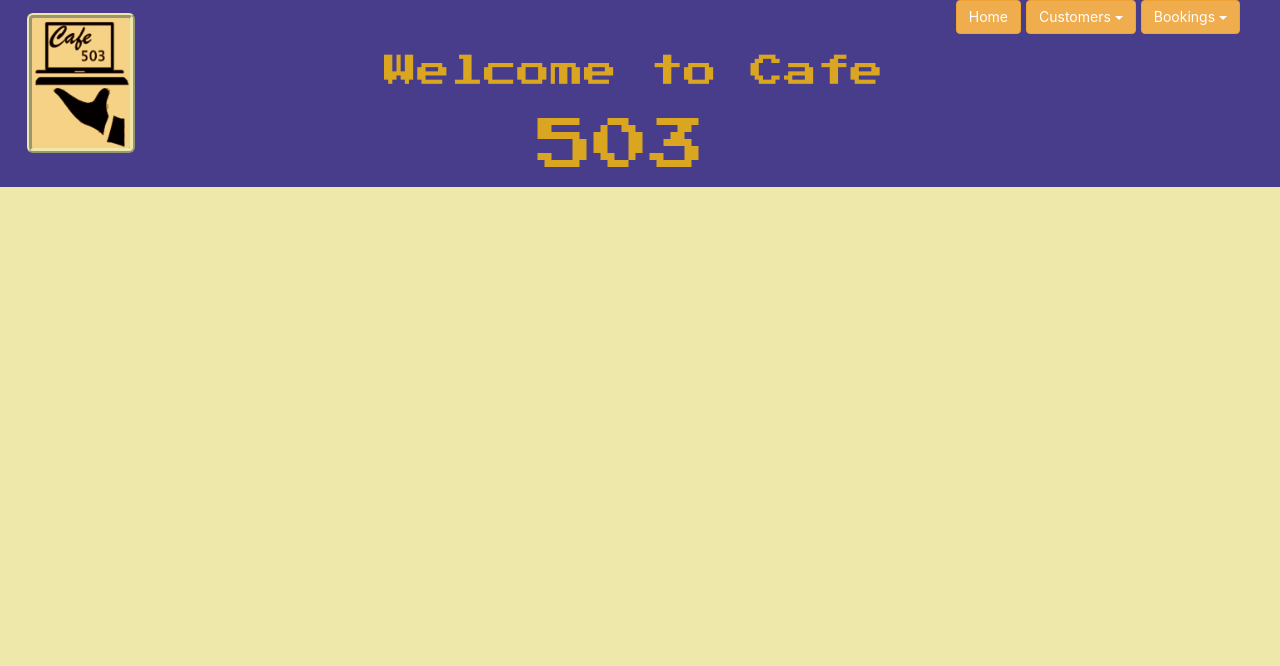
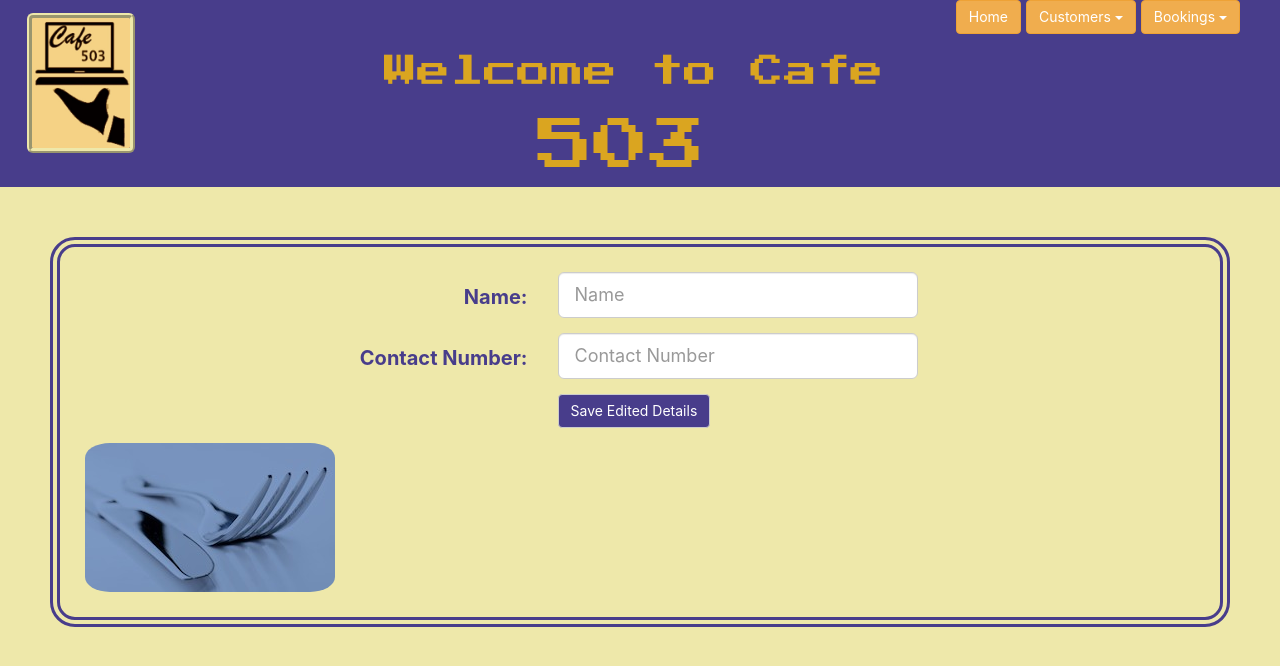
Before and after one commit to ShanzyHolm/Restaurant_Java_Project_FrontEnd, a React (Create React App) app in the folder restaurant_front/: page /customers/1/edit in a window 1280 px wide. Shown: the top 666 px of the page. Built offline with nearby package versions, Linux system fonts and the light colour scheme; no server answers.

Commit message:
Edit customer form routes done, still to work on prepopulated data

```diff
--- a/restaurant_front/src/App.js
+++ b/restaurant_front/src/App.js
@@ -4,6 +4,7 @@ import NavBar from './NavBar.js';
 import HomeComponent from './components/HomeComponent';
 import CustomerContainer from './containers/customers/CustomerContainer';
 import CustomerFormContainer from './containers/customers/CustomerFormContainer';
+import EditCustomerFormContainer from './containers/customers/EditCustomerFormContainer';
 import BookingFormContainer from './containers/bookings/BookingFormContainer';
 import BookingContainer from './containers/bookings/BookingContainer';
 
@@ -21,7 +22,10 @@ class App extends Component {
               const url = "/customers";
               return <CustomerContainer url={url}/>
             }}/>
-
+            <Route exact path="/customers/:id/edit" render={(props) => {
+                const url = "customers/" + props.match.params.id + "?projection=embedBookings/edit"
+                return <EditCustomerFormContainer url={url}/>
+            }}/>
             <Route exact path="/customers/:id" render={(props) => {
               const url = "/customers/" + props.match.params.id + "?projection=embedBookings"
               return <CustomerContainer url={url}/>
--- a/restaurant_front/src/NavBar.js
+++ b/restaurant_front/src/NavBar.js
@@ -1,6 +1,5 @@
 import React from 'react';
-import {Link} from 'react-router-dom';
-import { Button, ButtonToolbar, ButtonGroup, Navbar, Nav, NavItem, Image, DropdownButton, MenuItem, Grid, Row, Col } from 'react-bootstrap';
+import { Button, ButtonToolbar, ButtonGroup, Image, DropdownButton, MenuItem, Grid, Row } from 'react-bootstrap';
 
 const NavBar = () => {
   return (
--- a/restaurant_front/src/components/HomeComponent.js
+++ b/restaurant_front/src/components/HomeComponent.js
@@ -1,11 +1,11 @@
-import React, {Component} from 'react';
+import React from 'react';
 
 const HomeComponent = (props) => {
   return (
-    <div class="">
-      <img class="home" src="/images/image4.jpeg" alt=""/>
+    <div className="">
+      <img className="home" src="/images/image4.jpeg" alt=""/>
 
-      <h5 class="message"><strong>Remember:</strong>  Offer customers a beverage like Java, Mocha or Chai Tea and a starter like String cheese.</h5>
+      <h5 className="message"><strong>Remember:</strong>  Offer customers a beverage like Java, Mocha or Chai Tea and a starter like String cheese.</h5>
     </div>
   )
 
--- a/restaurant_front/src/components/customers/Customer.js
+++ b/restaurant_front/src/components/customers/Customer.js
@@ -3,6 +3,7 @@ import React from 'react';
 const Customer = (props) => {
 
   const url = "/customers/" + props.customer.id
+  const editUrl = "/customers/" + props.customer.id + "/edit"
 
   const bookings = props.customer.bookings.map((booking, index) => {
 		return <p key={index}>{booking.date}</p>
@@ -18,6 +19,9 @@ return (
       <strong>Phone Number: </strong> {props.customer.number}
     </p>
     <p className="customer-bookings"><strong>Bookings:  </strong>{bookings}</p>
+    <a href={editUrl}>
+      <p>Edit Customer Details</p>
+    </a>
   </div>
 )
 	}
--- a/restaurant_front/src/containers/bookings/BookingList.js
+++ b/restaurant_front/src/containers/bookings/BookingList.js
@@ -1,4 +1,4 @@
-import React, {Component} from 'react';
+import React from 'react';
 import Booking from '../../components/bookings/Booking.js';
 
 const BookingList = (props) => {
--- a/restaurant_front/src/containers/customers/CustomerList.js
+++ b/restaurant_front/src/containers/customers/CustomerList.js
@@ -1,4 +1,4 @@
-import React, {Component} from 'react';
+import React from 'react';
 import Customer from '../../components/customers/Customer.js';
 
 const CustomerList = (props) => {
--- /dev/null
+++ b/restaurant_front/src/containers/customers/EditCustomerFormContainer.js
@@ -0,0 +1,57 @@
+import React, {Component} from 'react';
+import { Form, FormGroup, Col, ControlLabel, FormControl, Button } from 'react-bootstrap';
+
+class EditCustomerFormContainer extends Component {
+  constructor(props){
+    super(props);
+    this.state = {customers: []}
+  }
+
+  componentDidMount(){
+    fetch('/customers')
+    .then((res) => res.json())
+    .then((data) => {
+      this.setState({customers: data._embedded.customers})
+      console.log(data);
+    })
+  }
+
+    render(){
+      return(
+        <div className="customerFormContainer">
+          <div className="row">
+            <Form horizontal onSubmit={this.handleSubmit}>
+
+              <FormGroup bsSize="large" controlId="customerForm">
+                <Col className="font" componentClass={ControlLabel} smOffset={1} sm={4}> {' '}
+                  <strong className="font">Name: </strong>
+                </Col>
+                <Col sm={4}>
+                  <FormControl type="text"placeholder="Name" name="name"/>
+                </Col>
+              </FormGroup>{' '}
+
+              <FormGroup bsSize="large" controlId="customerForm">
+                <Col className="font" componentClass={ControlLabel} smOffset={1} sm={4}> {' '}
+                  <strong className="font">Contact Number: </strong>
+                </Col>
+                <Col sm={4}>
+                  <FormControl type="text"placeholder="Contact Number" name="number"/>
+                </Col>
+              </FormGroup>{' '}
+
+              <FormGroup>
+                <Col smOffset={5} sm={5}>
+                  <Button className="submit" type="submit">Save Edited Details</Button>
+                </Col>
+              </FormGroup>
+            </Form>
+          </div>
+          <img className="cutlery" src="/images/cutlery.jpg" alt=""/>
+        </div>
+      )
+    }
+
+  };
+
+  export default EditCustomerFormContainer;
```
Also changed, not shown: restaurant_front/src/containers/customers/CustomerFormContainer.js (+7 -7 lines).
